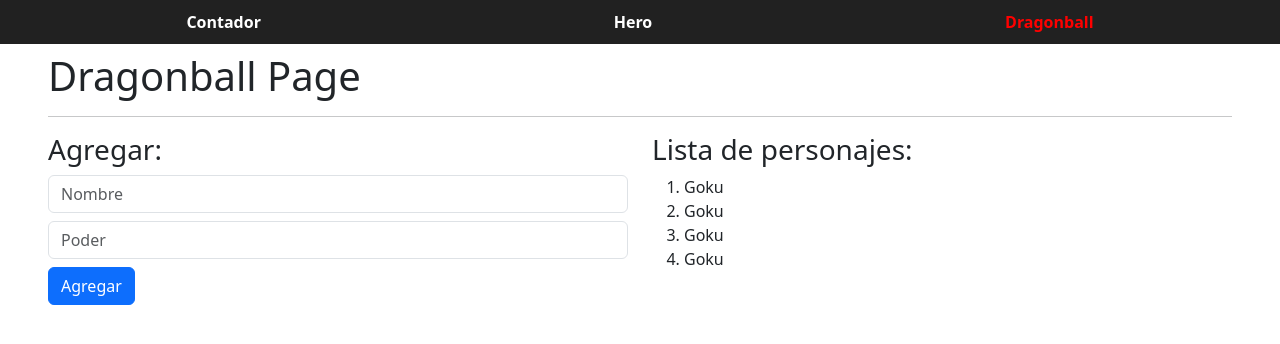
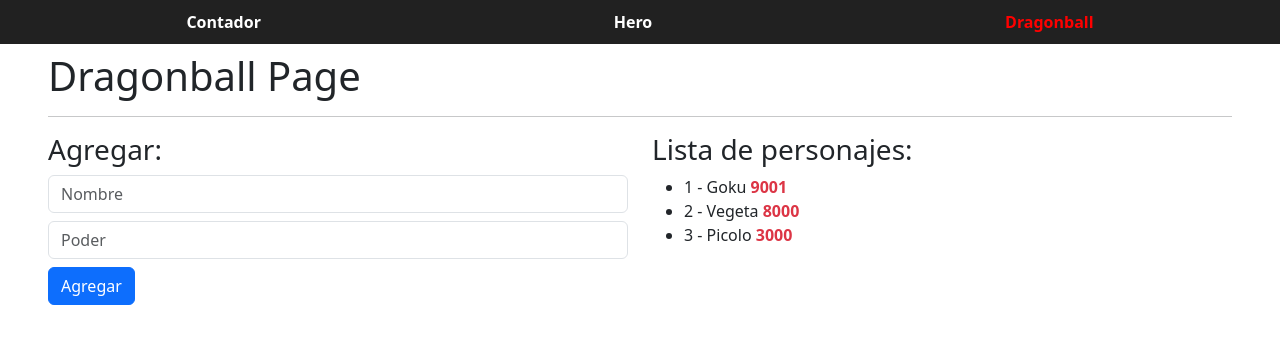
Before and after one commit to PabloFC/Curso-Angular-FernandoHerrera, an Angular app in the folder 02-bases/: page /dragonball in a window 1280 px wide. Shown: the top 344 px of the page. Built offline with nearby package versions, Linux system fonts and the light colour scheme.

Commit message:
51. iteraciones

```diff
--- a/02-bases/src/app/pages/dragonball/dragonball-page.html
+++ b/02-bases/src/app/pages/dragonball/dragonball-page.html
@@ -10,11 +10,15 @@
 
   <div class="col-12 col-sm-6">
     <h3>Lista de personajes:</h3>
-    <ol>
-      <li>Goku</li>
-      <li>Goku</li>
-      <li>Goku</li>
-      <li>Goku</li>
-    </ol>
+    <ul>
+      @for (character of characters(); track character.id; let idx = $index) {
+        <li>
+          <span> {{ idx + 1 }} - {{ character.name }} </span>
+          <strong class="text-danger">
+            {{ character.power }}
+          </strong>
+        </li>
+      }
+    </ul>
   </div>
 </section>
--- a/02-bases/src/app/pages/dragonball/dragonball-page.ts
+++ b/02-bases/src/app/pages/dragonball/dragonball-page.ts
@@ -1,8 +1,20 @@
-import { Component } from '@angular/core';
+import { Component, signal } from '@angular/core';
+
+interface Character {
+  id: number;
+  name: string;
+  power: number;
+}
 
 @Component({
   selector: 'app-dragonball',
   imports: [],
   templateUrl: './dragonball-page.html',
 })
-export class DragonballPageComponent {}
+export class DragonballPageComponent {
+  characters = signal<Character[]>([
+    { id: 1, name: 'Goku', power: 9001 },
+    { id: 2, name: 'Vegeta', power: 8000 },
+    { id: 3, name: 'Picolo', power: 3000 },
+  ]);
+}
```
Also changed, not shown: 1 other file (tests, documents, lock files or other folders).
